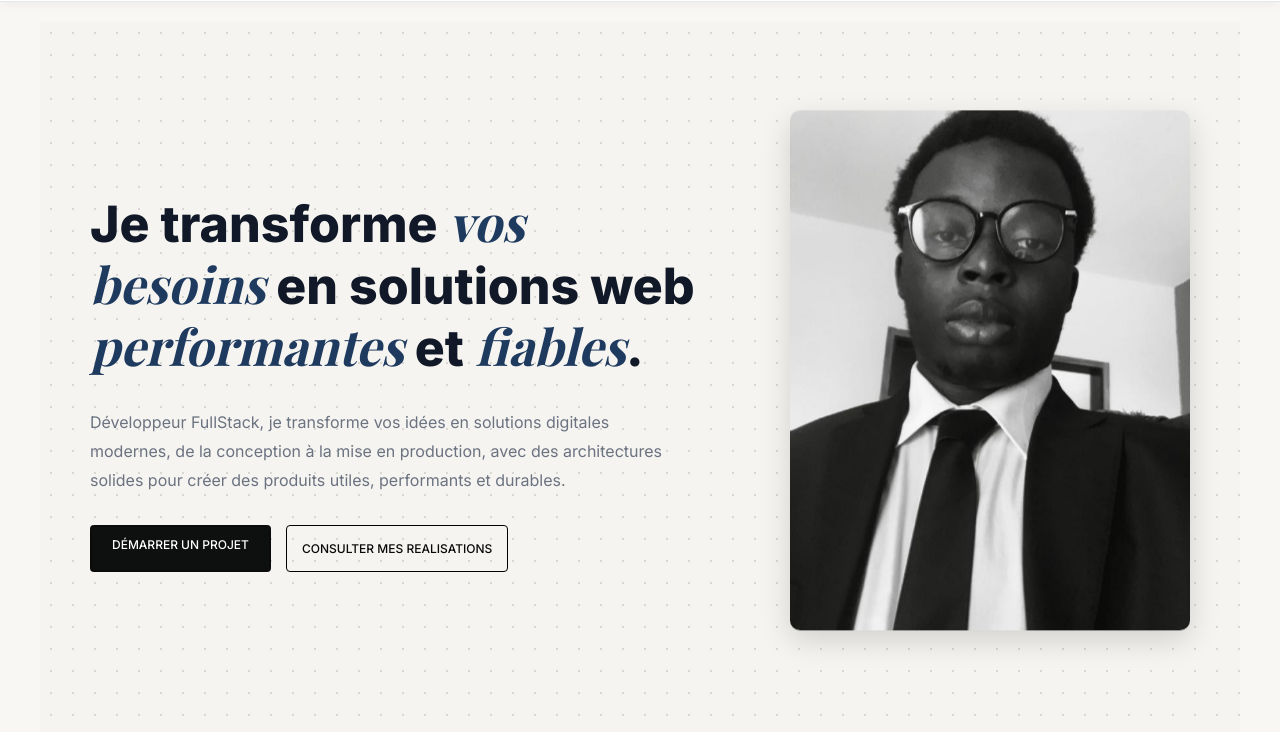
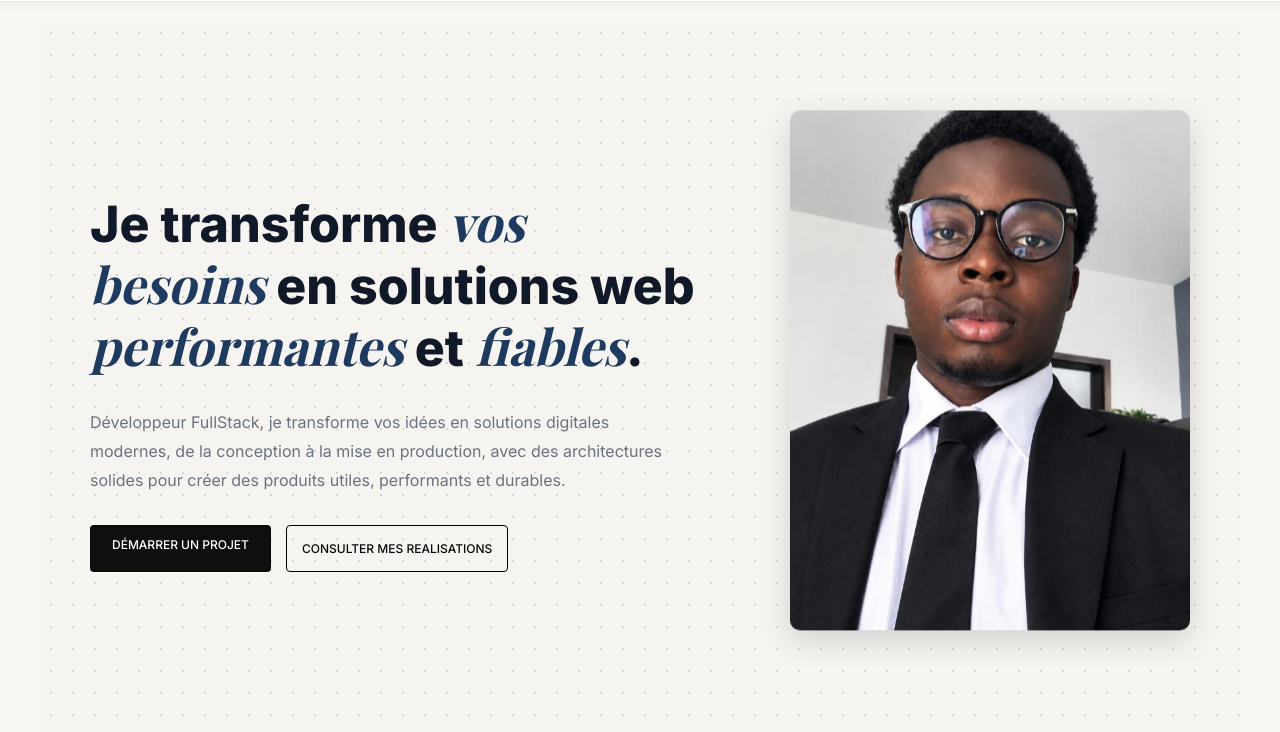
Before and after one commit to loceni/mon-portfolio, a plain HTML site: page index.html in a window 1280 px wide. Shown: the part 68-800 px from the top of the page. Drawn offline with nearby package versions, Linux system fonts and the light colour scheme; a web font is replaced by a local one.

Commit message:
Modification de la photo de profil

```diff
--- a/index.html
+++ b/index.html
@@ -91,7 +91,7 @@
             <div class="hero-image">
 
                 <img
-                    src="image/ma photo.jpeg"
+                    src="image/image me.jpeg"
                     alt="Pongathié Loceni Sanogo"
                 >
 
```
Also changed, not shown: image/image me.jpeg (added), image/ma photo.jpg (renamed from image/ma photo.jpeg).
